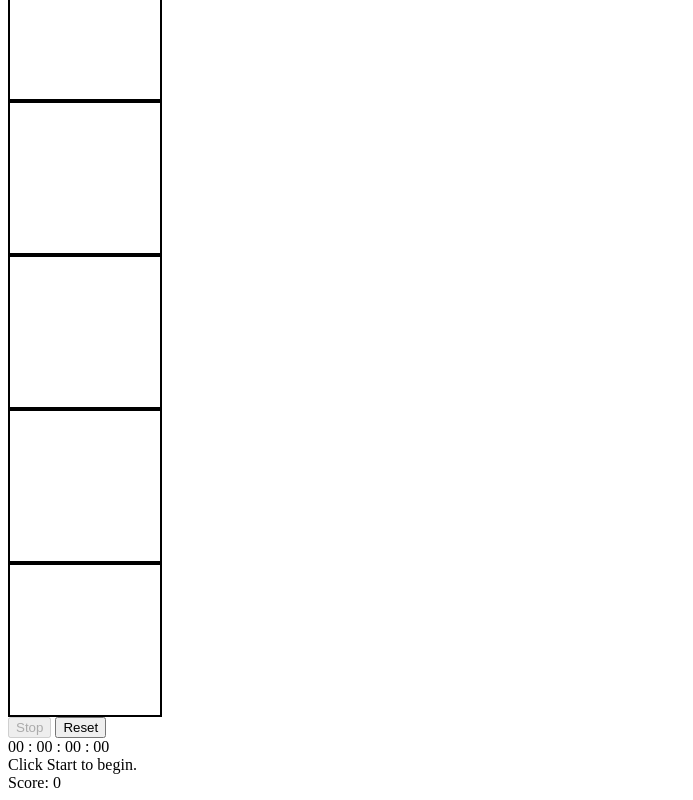
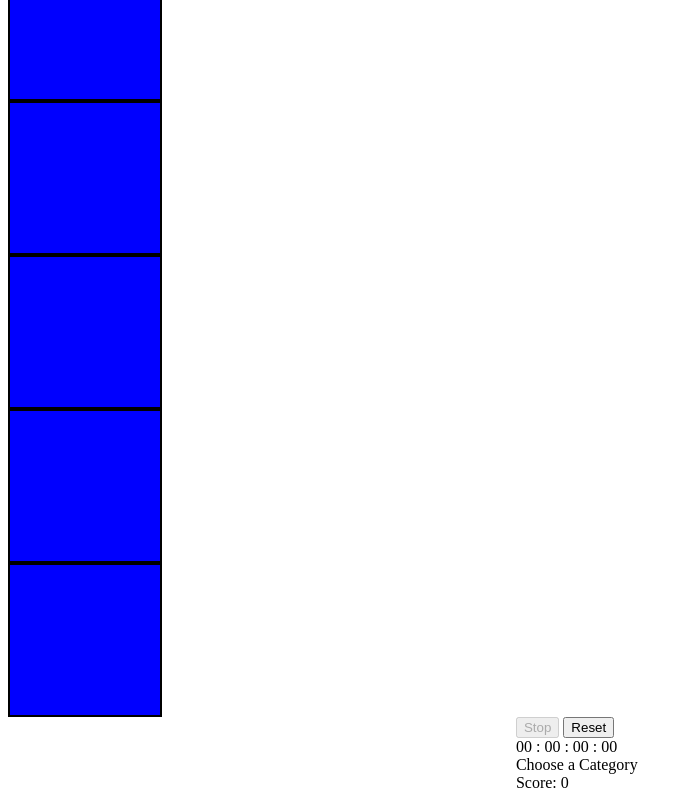
Before and after one commit to EmrysAlbiorix/Fake-Jeopardy, a plain HTML site: page index.html in a window 1280 px wide. Both pictures are taken after a click on the button "Start". Shown: the part 3983-4783 px from the top of the page, without its empty margins (0-693 px from the left). Drawn offline with Linux system fonts and the light colour scheme.

Commit message:
Started going through the google docs

```diff
--- a/css/style.css
+++ b/css/style.css
@@ -1,24 +1,60 @@
 /* Add your style below */
 
+@font-face {
+    font-family: Korinna;
+    src: url(/fonts/ITC_Korinna_Regular.otf);
+}
 
+@font-face {
+    font-family: Gyparody;
+    src: url(/fonts/gyparody_rg.ttf);
+}
 
+#body {
+    background-color: #aaa;
+    font-family: Korinna;
+}
 
+#container {
+    width: 90%;
+}
 
+#gameInfo {
+    display:grid;
+    justify-content: center;
+}
 
+.header {
+    font-family: Gyparody;
+}
 
+.category {
+    background-color: blue;
+    text-color: #FFD700;
+    font-size: 20px;
+}
 
+.question {
+    background-color: blue;
+    text-color: #FFD700;
+    font-size: 20px;
+}
 
 
 /* initial style for gameboard - you'll want to delete this later   */
 /* it's just for getting started with js */
 
+#gameBoard {
+    display: grid;
+}
 
-#gameBoard div{
-  width: 150px;
-  height: 150px;
-  border-style: solid;
-  border-color: black;
-  border-width: 2px;
+#gameBoard > div{
+    display: grid;
+    width: 150px;
+    height: 150px;
+    border-style: solid;
+    border-color: black;
+    border-width: 2px;
 }
 
 
--- a/js/script.js
+++ b/js/script.js
@@ -7,10 +7,12 @@ document.getElementById("resetButton").addEventListener("click", resetGame)
 
 function start2stop() {
     document.getElementById("startButton").innerHTML = "Stop";
+    document.getElementById("feedback").innerHTML = "Choose a Category";
 }
 
 function stop2start() {
     document.getElementById("startButton").innerHTML = "Start";
+    document.getElementById("feedback").innerHTML = "Click Start to begin."
 }
 
 /* Highlights the button when mouseover
@@ -41,6 +43,7 @@ function startGame(){
 }
 
 function populateBoard(){
+    let cat=document.getElementsByClassName("category").innerHTML = "Test";
     document.getElementsByClassName("category").innerHTML = "Test";
 }
 
```
